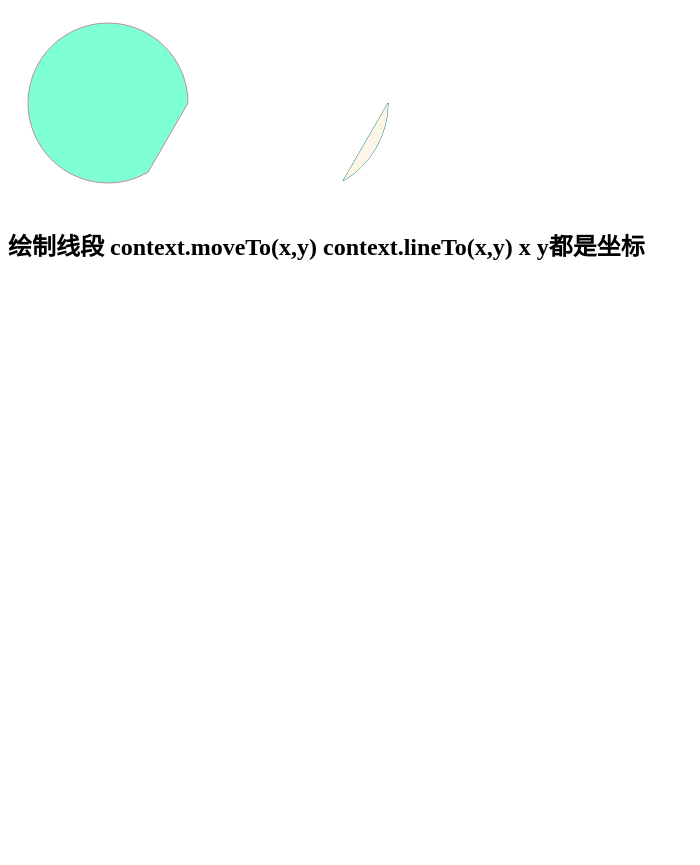
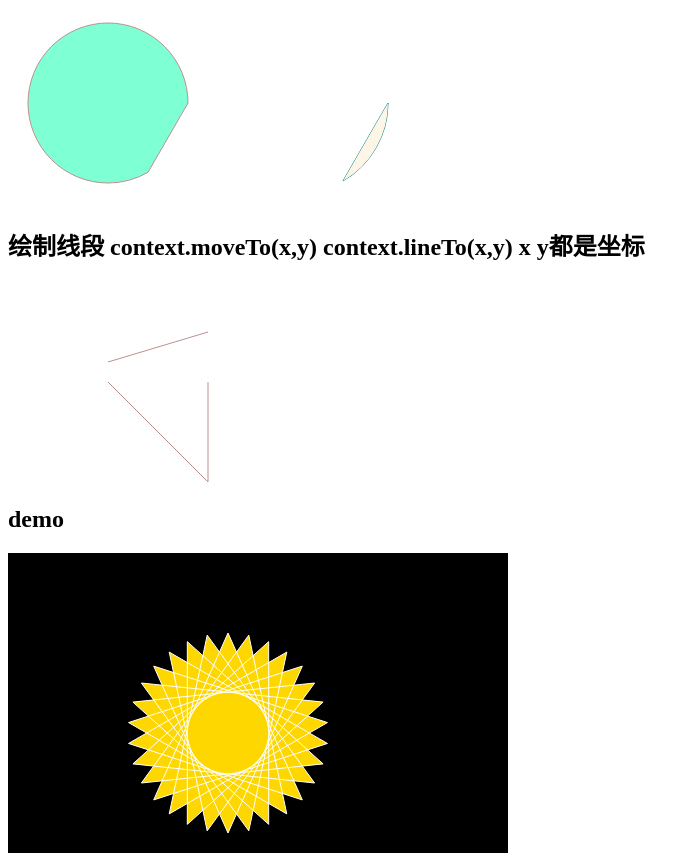
Before and after one commit to haiyanaiyou/canvas, a plain HTML site: page canvas.html in a window 1280 px wide. Shown: the part 858-1723 px from the top of the page, without its empty margins (0-700 px from the left). Before the commit the page ends 1352 px from the top, so only its background shows below. Drawn offline with Linux system fonts and the light colour scheme.

Commit message:
动画绘制

```diff
--- a/canvas.html
+++ b/canvas.html
@@ -24,6 +24,10 @@
 		<section>
 			<h2>绘制线段 context.moveTo(x,y) context.lineTo(x,y) x y都是坐标</h2>
 			<canvas id="line" width="600" height="200"></canvas>
+		</section>
+		<section>
+			<h2>demo</h2>
+			<canvas id="mum" width="600" height="300"></canvas>
 		</section>
 		<script>
 			function matrix(id){
@@ -94,13 +98,56 @@
 				cxt.fillStyle = 'oldlace';
 				cxt.fill()
 			}
-
+			function line(id){
+				var canvas = document.getElementById(id);
+				if(canvas==null){
+					return false;
+				}
+				var cxt = canvas.getContext('2d');
+				cxt.strokeStyle = 'rosybrown'
+				cxt.fillStyle = 'yellow'
+				cxt.lineTo(100,100)
+   			    cxt.lineTo(200,200);
+				cxt.lineTo(200,100)
+				cxt.moveTo(200,50)
+				cxt.lineTo(100,80)
+				cxt.stroke()
+			}
+			function mum(id){
+				var canvas = document.getElementById(id);
+				if(canvas==null){
+					return false;
+				}
+				var cxt = canvas.getContext('2d');
+				cxt.fillStyle = 'black'
+				cxt.fillRect(0,0,500,300);
+				var n=0;
+				var dx=220;
+				var dy=180;
+				var s=100;
+				cxt.beginPath()
+				cxt.fillStyle = 'gold'
+				cxt.strokeStyle = 'white'
+				var x =Math.sin(0)
+				var y = Math.cos(0)
+				var dig =Math.PI/15 *11
+				for(var i=0;i<30;i++){
+					var x =Math.sin(i*dig);
+					var y =Math.cos(i*dig);
+					cxt.lineTo(dx+x*s,dy+y*s);
+				}
+				cxt.closePath()
+				cxt.fill()
+				cxt.stroke()
+			}
 
 			window.onload=function(){
 				matrix('matrix');
 				clear('clear');
 				circle('circle');
 				path('path');
+				line('line');
+				mum('mum');
 			}
 		</script>
 	</body>
```
Also changed, not shown: animation.html (added, +21 -0 lines), gradation.html (added, +105 -0 lines), 1 other file.
